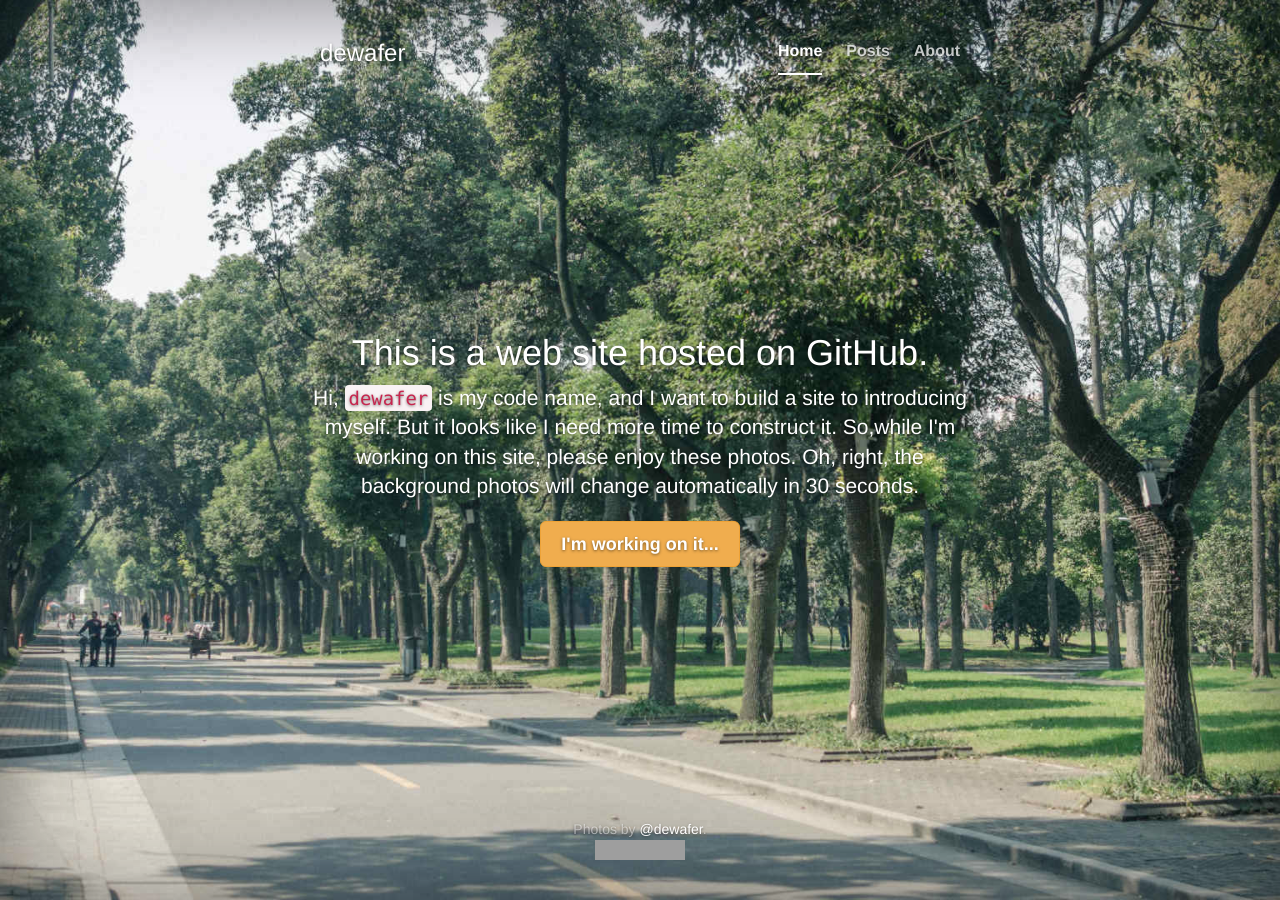
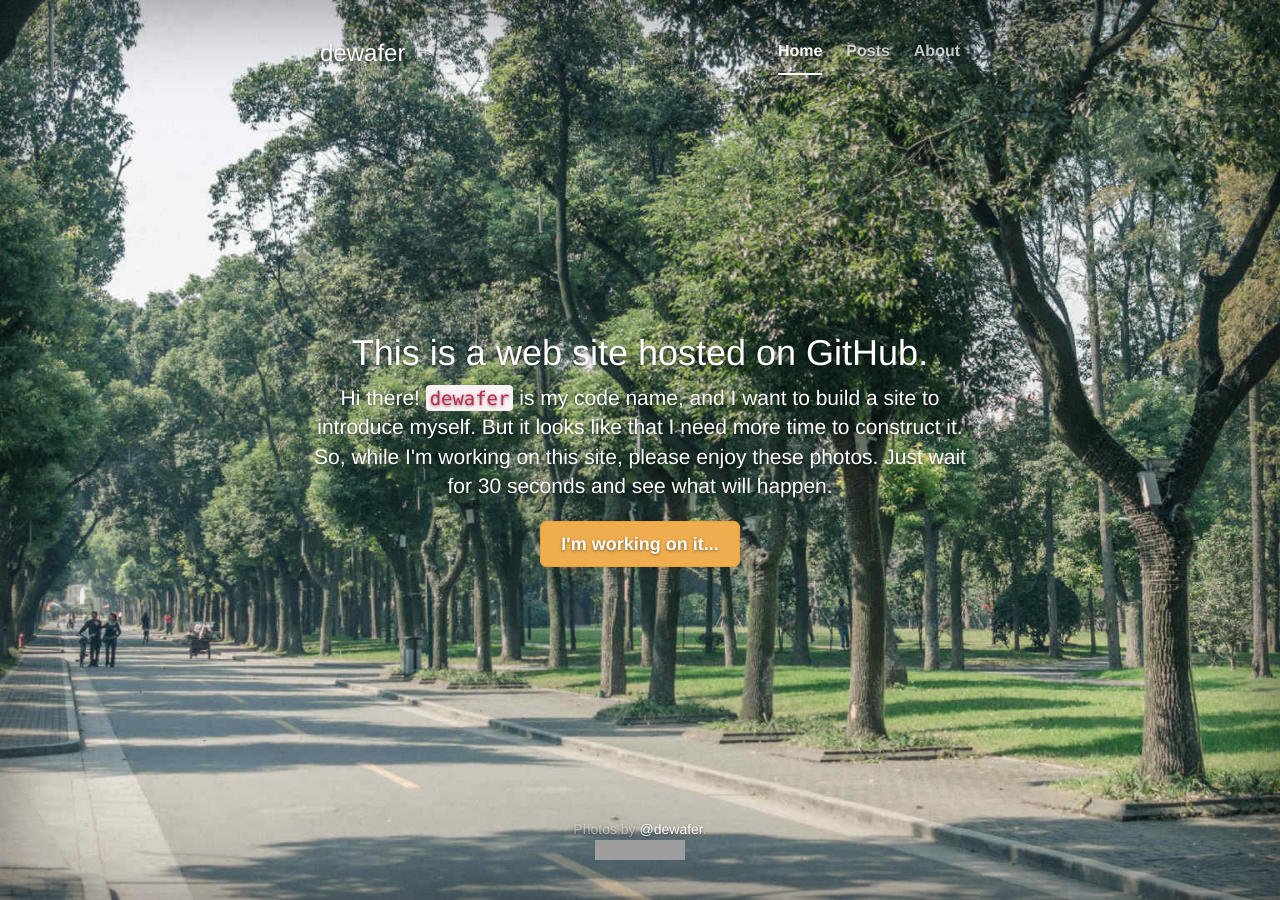
Before and after one commit to dewafer/dewafer.github.io, a Jekyll site: the page built from index.html, in a window 1280 px wide. Built offline with Jekyll 4.4.1, drawn with Linux system fonts in a browser that asks for light colours; nearby versions of some CDN libraries; grey boxes are pictures that could not be loaded.

```diff
--- a/index.html
+++ b/index.html
@@ -59,7 +59,7 @@
 
           <div class="inner cover">
             <h1 class="cover-heading">This is a web site hosted on GitHub.</h1>
-            <p class="lead">Hi, <code>dewafer</code> is my code name, and I want to build a site to introducing myself. But it looks like I need more time to construct it. So,while I'm working on this site, please enjoy these photos. Oh, right, the background photos will change automatically in 30 seconds.</p>
+            <p class="lead">Hi there! <code>dewafer</code> is my code name, and I want to build a site to introduce myself. But it looks like that I need more time to construct it. So, while I'm working on this site, please enjoy these photos. Just wait for 30 seconds and see what will happen.</p>
             <p class="lead">
               <a href="#" class="btn btn-lg btn-warning">I'm working on it...</a>
             </p>
```
